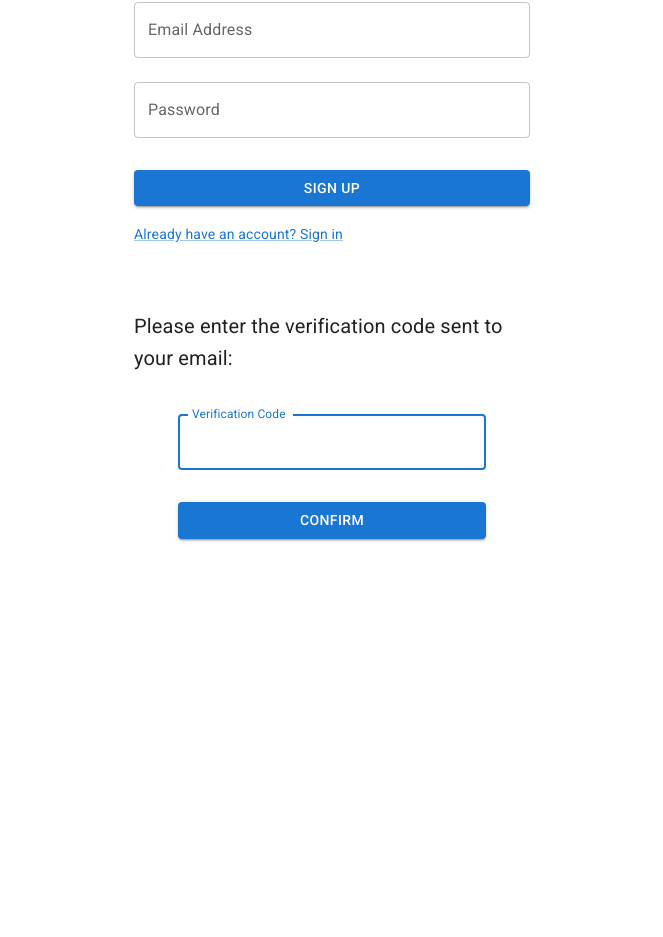
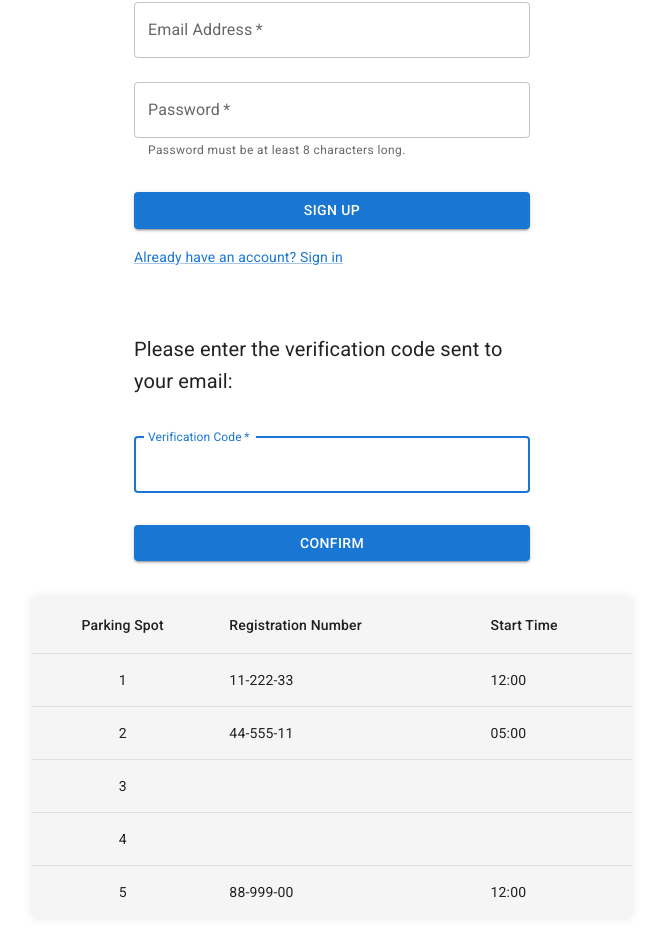
Before and after one commit to nirgluzman/AWS-Gofore-Parking-Admin, a React (Create React App) app: page / in a window 1280 px wide. Shown: the part 707-1644 px from the top of the page, without its empty margins (308-971 px from the left). Before the commit the page ends 1262 px from the top, so only its background shows below. Built offline with nearby package versions, Linux system fonts and the light colour scheme.

Commit message:
add ParkingData component

```diff
--- a/src/App.js
+++ b/src/App.js
@@ -1,15 +1,19 @@
-import Navbar from "./components/Navbar";
-import Signin from "./components/Signin";
-import Signup from "./components/Signup";
-import ConfirmEmail from "./components/ConfirmEmail";
+import {
+  Navbar,
+  SignIn,
+  SignUp,
+  ConfirmEmail,
+  ParkingData,
+} from "./components";
 
 function App() {
   return (
     <>
       <Navbar />
-      <Signin />
-      <Signup />
+      <SignIn />
+      <SignUp />
       <ConfirmEmail />
+      <ParkingData />
     </>
   );
 }
--- a/src/components/ConfirmEmail.js
+++ b/src/components/ConfirmEmail.js
@@ -7,7 +7,7 @@ import {
   Container,
 } from "@mui/material";
 
-export default function ConfirmEmail() {
+export function ConfirmEmail() {
   const handleSubmit = (event) => {
     event.preventDefault();
     const data = new FormData(event.currentTarget);
@@ -30,12 +30,18 @@ export default function ConfirmEmail() {
         <Typography variant="h6" fontWeight="normal">
           Please enter the verification code sent to your email:
         </Typography>
-        <Box component="form" noValidate onSubmit={handleSubmit} sx={{ mt: 3 }}>
+        <Box
+          component="form"
+          onSubmit={handleSubmit}
+          sx={{ mt: 3, width: "100%" }}
+        >
           <TextField
             margin="normal"
             fullWidth
+            required
             name="code"
             label="Verification Code"
+            type="text"
             autoFocus
           />
           <Button
--- a/src/components/Navbar.js
+++ b/src/components/Navbar.js
@@ -1,7 +1,7 @@
 import { Box, Typography, AppBar, Toolbar, IconButton } from "@mui/material";
 import LocalParkingIcon from "@mui/icons-material/LocalParking";
 
-function Navbar() {
+export function Navbar() {
   return (
     <>
       <AppBar position="static">
@@ -32,5 +32,3 @@ function Navbar() {
     </>
   );
 }
-
-export default Navbar;
--- /dev/null
+++ b/src/components/ParkingData.js
@@ -0,0 +1,61 @@
+import {
+  Table,
+  TableBody,
+  TableCell,
+  TableContainer,
+  TableHead,
+  TableRow,
+  Paper,
+} from "@mui/material";
+
+function createData(parkingSpot, vrn, startTime) {
+  return { parkingSpot, vrn, startTime };
+}
+
+const rows = [
+  createData(1, "11-222-33", "12:00"),
+  createData(2, "44-555-11", "05:00"),
+  createData(3, "", ""),
+  createData(4, "", ""),
+  createData(5, "88-999-00", "12:00"),
+];
+
+export function ParkingData() {
+  return (
+    <TableContainer
+      component={Paper}
+      sx={{
+        maxWidth: "600px",
+        margin: "auto",
+        marginTop: "20px",
+        marginBottom: "20px",
+        backgroundColor: "#f5f5f5",
+        boxShadow: "0px 0px 10px rgba(0, 0, 0, 0.1)",
+      }}
+    >
+      <Table size="medium" aria-label="parking data">
+        <TableHead>
+          <TableRow>
+            <TableCell align="center">Parking Spot</TableCell>
+            <TableCell>Registration Number </TableCell>
+            <TableCell>Start Time</TableCell>
+          </TableRow>
+        </TableHead>
+        <TableBody>
+          {rows.map((row) => (
+            <TableRow
+              key={row.parkingSpot}
+              sx={{ "&:last-child td, &:last-child th": { border: 0 } }}
+            >
+              <TableCell align="center" component="th" scope="row">
+                {row.parkingSpot}
+              </TableCell>
+              <TableCell>{row.vrn}</TableCell>
+              <TableCell>{row.startTime}</TableCell>
+            </TableRow>
+          ))}
+        </TableBody>
+      </Table>
+    </TableContainer>
+  );
+}
--- a/src/components/Signin.js
+++ b/src/components/Signin.js
@@ -8,7 +8,7 @@ import {
   Container,
 } from "@mui/material";
 
-export default function SignIn() {
+export function SignIn() {
   const handleSubmit = (event) => {
     event.preventDefault();
     const data = new FormData(event.currentTarget);
@@ -29,10 +29,11 @@ export default function SignIn() {
           alignItems: "center",
         }}
       >
-        <Box component="form" noValidate onSubmit={handleSubmit} sx={{ mt: 3 }}>
+        <Box component="form" onSubmit={handleSubmit} sx={{ mt: 3 }}>
           <TextField
             margin="normal"
             fullWidth
+            required
             name="username"
             label="Username"
             autoFocus
@@ -40,6 +41,7 @@ export default function SignIn() {
           <TextField
             margin="normal"
             fullWidth
+            required
             name="password"
             label="Password"
             type="password"
--- a/src/components/Signup.js
+++ b/src/components/Signup.js
@@ -8,7 +8,7 @@ import {
   Container,
 } from "@mui/material";
 
-export default function SignUp() {
+export function SignUp() {
   const handleSubmit = (event) => {
     event.preventDefault();
     const data = new FormData(event.currentTarget);
@@ -30,10 +30,11 @@ export default function SignUp() {
           alignItems: "center",
         }}
       >
-        <Box component="form" noValidate onSubmit={handleSubmit} sx={{ mt: 3 }}>
+        <Box component="form" onSubmit={handleSubmit} sx={{ mt: 3 }}>
           <TextField
             margin="normal"
             fullWidth
+            required
             label="Username"
             name="username"
             type="text"
@@ -42,6 +43,7 @@ export default function SignUp() {
           <TextField
             margin="normal"
             fullWidth
+            required
             label="Email Address"
             name="email"
             type="email"
@@ -49,9 +51,11 @@ export default function SignUp() {
           <TextField
             margin="normal"
             fullWidth
+            required
             name="password"
             label="Password"
             type="password"
+            helperText="Password must be at least 8 characters long."
           />
           <Button
             type="submit"
--- /dev/null
+++ b/src/components/index.js
@@ -0,0 +1,8 @@
+// Here's where we export all the things that are needed outside the directory.
+// This makes named components and other functions easier to import from other directories.
+
+export { Navbar } from "./Navbar";
+export { SignUp } from "./SignUp";
+export { SignIn } from "./SignIn";
+export { ConfirmEmail } from "./ConfirmEmail";
+export { ParkingData } from "./ParkingData";
```
